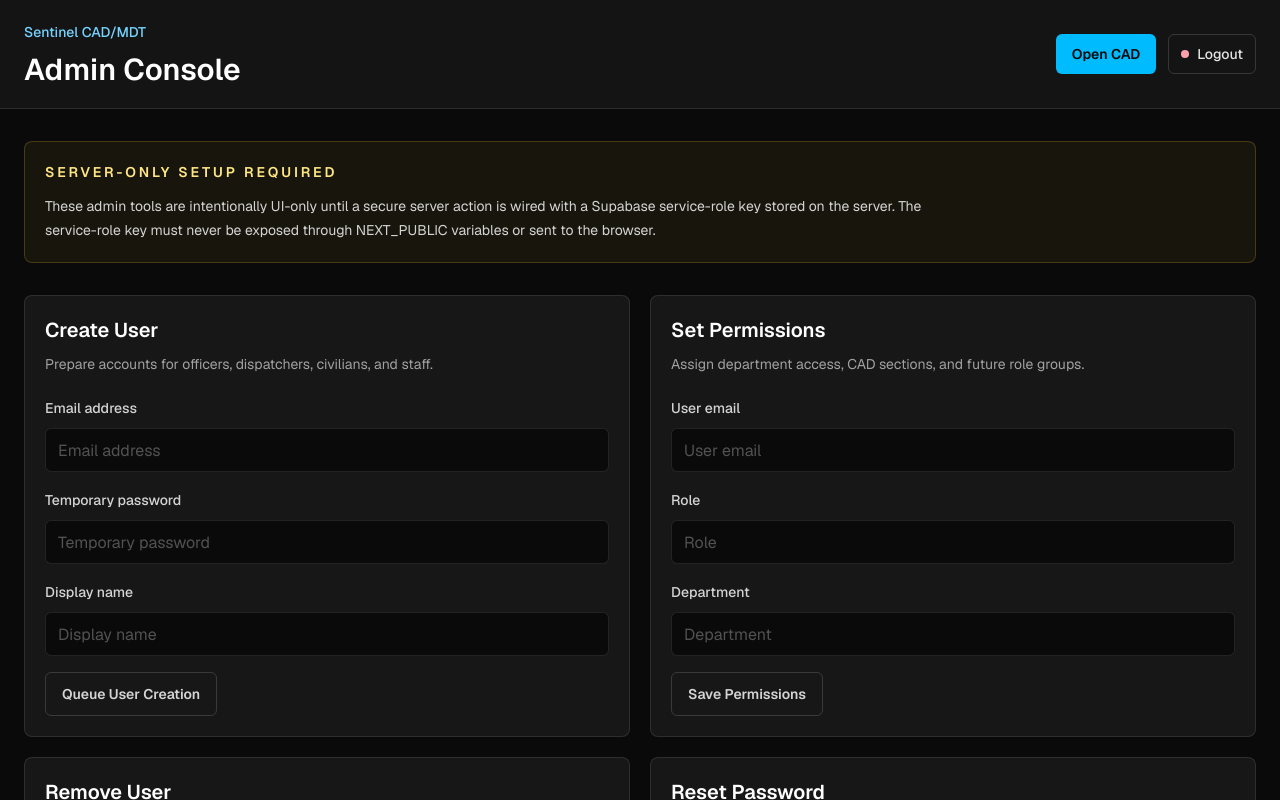
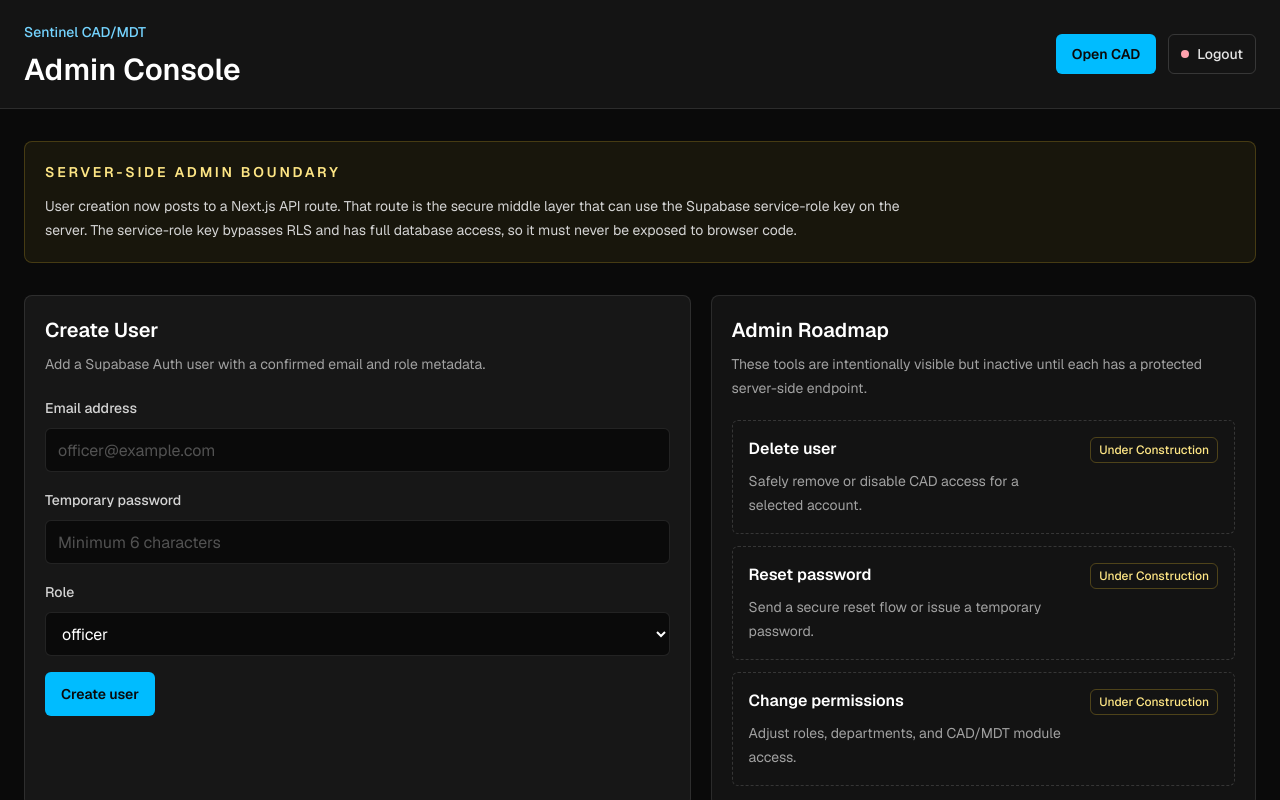
Before and after one commit to Firehorse101249/fivem-cad-mdt, a Next.js app: page /admin in a window 1280 px wide. Shown: the top 800 px of the page. Built offline with nearby package versions, Linux system fonts and the light colour scheme.

Commit message:
Update to Database
Added access to supabase, changed a couple admin restrictions, updated a few under construction systems.

```diff
--- a/app/admin/page.tsx
+++ b/app/admin/page.tsx
@@ -1,41 +1,82 @@
+"use client";
+
 import Link from "next/link";
+import { FormEvent, useState } from "react";
 import { LogoutButton } from "../_components/LogoutButton";
 
-const adminSections = [
+const roles = ["admin", "dispatch", "officer", "civilian"];
+
+const futureAdminTools = [
   {
-    title: "Create User",
-    description: "Prepare accounts for officers, dispatchers, civilians, and staff.",
-    fields: ["Email address", "Temporary password", "Display name"],
-    action: "Queue User Creation",
+    title: "Delete user",
+    description: "Safely remove or disable CAD access for a selected account.",
   },
   {
-    title: "Set Permissions",
-    description: "Assign department access, CAD sections, and future role groups.",
-    fields: ["User email", "Role", "Department"],
-    action: "Save Permissions",
+    title: "Reset password",
+    description: "Send a secure reset flow or issue a temporary password.",
   },
   {
-    title: "Remove User",
-    description: "Disable or remove users that should no longer access the CAD.",
-    fields: ["User email", "Removal reason"],
-    action: "Review Removal",
-  },
-  {
-    title: "Reset Password",
-    description: "Start a safe password reset flow for an existing user.",
-    fields: ["User email"],
-    action: "Send Reset",
+    title: "Change permissions",
+    description: "Adjust roles, departments, and CAD/MDT module access.",
   },
 ];
 
-const futureTools = [
-  "Audit log viewer",
-  "Department roster manager",
-  "Penal code editor",
-  "Server integration settings",
-];
+type CreateUserResponse = {
+  success: boolean;
+  error?: string;
+  user?: {
+    email?: string;
+    role?: string;
+  };
+};
 
 export default function AdminPage() {
+  const [email, setEmail] = useState("");
+  const [password, setPassword] = useState("");
+  const [role, setRole] = useState(roles[2]);
+  const [statusMessage, setStatusMessage] = useState("");
+  const [errorMessage, setErrorMessage] = useState("");
+  const [isSubmitting, setIsSubmitting] = useState(false);
+
+  async function handleCreateUser(event: FormEvent<HTMLFormElement>) {
+    event.preventDefault();
+    setStatusMessage("");
+    setErrorMessage("");
+    setIsSubmitting(true);
+
+    try {
+      const response = await fetch("/api/admin/users", {
+        method: "POST",
+        headers: {
+          "Content-Type": "application/json",
+        },
+        body: JSON.stringify({
+          email,
+          password,
+          role,
+        }),
+      });
+
+      const result = (await response.json()) as CreateUserResponse;
+
+      if (!response.ok || !result.success) {
+        setErrorMessage(result.error ?? "Unable to create user.");
+        return;
+      }
+
+      setStatusMessage(
+        `Created ${result.user?.email ?? email} with ${result.user?.role ?? role} access.`,
+      );
+      setEmail("");
+      setPassword("");
+      setRole(roles[2]);
+    } catch {
+      setErrorMessage("Unable to reach the admin API route.");
+    } finally {
+      setIsSubmitting(false);
+    }
+  }
+
   return (
     <main className="min-h-screen bg-neutral-950 text-neutral-100">
       <header className="border-b border-white/10 bg-neutral-900/80">
@@ -61,52 +102,118 @@ export default function AdminPage() {
       <div className="mx-auto max-w-7xl px-6 py-8">
         <section className="mb-8 rounded-lg border border-amber-300/20 bg-amber-300/[0.06] p-5">
           <p className="text-sm font-semibold uppercase tracking-[0.2em] text-amber-200">
-            Server-only setup required
+            Server-side admin boundary
           </p>
           <p className="mt-3 max-w-4xl text-sm leading-6 text-neutral-300">
-            These admin tools are intentionally UI-only until a secure server action
-            is wired with a Supabase service-role key stored on the server. The
-            service-role key must never be exposed through NEXT_PUBLIC variables or
-            sent to the browser.
+            User creation now posts to a Next.js API route. That route is the secure
+            middle layer that can use the Supabase service-role key on the server.
+            The service-role key bypasses RLS and has full database access, so it
+            must never be exposed to browser code.
           </p>
         </section>
 
-        <section className="grid gap-5 lg:grid-cols-2">
-          {adminSections.map((section) => (
-            <article key={section.title} className="rounded-lg border border-white/10 bg-neutral-900 p-5">
+        <section className="grid gap-5 lg:grid-cols-[1.1fr_0.9fr]">
+          <article className="rounded-lg border border-white/10 bg-neutral-900 p-5">
             <div className="mb-5">
-                <h2 className="text-xl font-semibold text-white">{section.title}</h2>
-                <p className="mt-2 text-sm leading-6 text-neutral-400">{section.description}</p>
+              <h2 className="text-xl font-semibold text-white">Create User</h2>
+              <p className="mt-2 text-sm leading-6 text-neutral-400">
+                Add a Supabase Auth user with a confirmed email and role metadata.
+              </p>
             </div>
 
-              <form className="space-y-4">
-                {section.fields.map((field) => (
-                  <label key={field} className="block">
-                    <span className="text-sm font-medium text-neutral-300">{field}</span>
+            <form onSubmit={handleCreateUser} className="space-y-4">
+              <label className="block">
+                <span className="text-sm font-medium text-neutral-300">Email address</span>
                 <input
-                      type={field.toLowerCase().includes("password") ? "password" : "text"}
+                  type="email"
+                  value={email}
+                  onChange={(event) => setEmail(event.target.value)}
+                  required
                   className="mt-2 h-11 w-full rounded-md border border-white/10 bg-neutral-950 px-3 text-white placeholder:text-neutral-600 focus:border-sky-300"
-                      placeholder={field}
+                  placeholder="officer@example.com"
                 />
               </label>
+
+              <label className="block">
+                <span className="text-sm font-medium text-neutral-300">Temporary password</span>
+                <input
+                  type="password"
+                  value={password}
+                  onChange={(event) => setPassword(event.target.value)}
+                  required
+                  minLength={6}
+                  className="mt-2 h-11 w-full rounded-md border border-white/10 bg-neutral-950 px-3 text-white placeholder:text-neutral-600 focus:border-sky-300"
+                  placeholder="Minimum 6 characters"
+                />
+              </label>
+
+              <label className="block">
+                <span className="text-sm font-medium text-neutral-300">Role</span>
+                <select
+                  value={role}
+                  onChange={(event) => setRole(event.target.value)}
+                  className="mt-2 h-11 w-full rounded-md border border-white/10 bg-neutral-950 px-3 text-white focus:border-sky-300"
+                >
+                  {roles.map((roleOption) => (
+                    <option key={roleOption} value={roleOption}>
+                      {roleOption}
+                    </option>
                   ))}
+                </select>
+              </label>
+
+              {statusMessage ? (
+                <div className="rounded-md border border-emerald-300/30 bg-emerald-300/10 px-3 py-2 text-sm text-emerald-100">
+                  {statusMessage}
+                </div>
+              ) : null}
+
+              {errorMessage ? (
+                <div className="rounded-md border border-rose-300/30 bg-rose-300/10 px-3 py-2 text-sm text-rose-100">
+                  {errorMessage}
+                </div>
+              ) : null}
 
               <button
-                  type="button"
-                  className="inline-flex min-h-11 items-center justify-center rounded-md border border-white/15 px-4 py-2 text-sm font-semibold text-neutral-300"
-                  title="Requires server-only Supabase admin action"
+                type="submit"
+                disabled={isSubmitting}
+                className="inline-flex min-h-11 items-center justify-center rounded-md bg-sky-400 px-4 py-2 text-sm font-semibold text-neutral-950 hover:bg-sky-300 disabled:cursor-not-allowed disabled:opacity-60"
               >
-                  {section.action}
+                {isSubmitting ? "Creating user" : "Create user"}
               </button>
             </form>
           </article>
+
+          <article className="rounded-lg border border-white/10 bg-white/[0.04] p-5">
+            <h2 className="text-xl font-semibold text-white">Admin Roadmap</h2>
+            <p className="mt-2 text-sm leading-6 text-neutral-400">
+              These tools are intentionally visible but inactive until each has a
+              protected server-side endpoint.
+            </p>
+
+            <div className="mt-5 space-y-3">
+              {futureAdminTools.map((tool) => (
+                <div key={tool.title} className="rounded-md border border-dashed border-white/15 p-4">
+                  <div className="flex items-start justify-between gap-4">
+                    <div>
+                      <h3 className="font-semibold text-white">{tool.title}</h3>
+                      <p className="mt-2 text-sm leading-6 text-neutral-400">{tool.description}</p>
+                    </div>
+                    <span className="shrink-0 rounded-md border border-amber-300/25 px-2 py-1 text-xs font-medium text-amber-200">
+                      Under Construction
+                    </span>
+                  </div>
+                </div>
               ))}
+            </div>
+          </article>
         </section>
 
-        <section className="mt-8 rounded-lg border border-white/10 bg-white/[0.04] p-5">
+        <section className="mt-8 rounded-lg border border-white/10 bg-neutral-900 p-5">
           <h2 className="text-xl font-semibold text-white">Future Admin Tools</h2>
           <div className="mt-5 grid gap-3 md:grid-cols-2 lg:grid-cols-4">
-            {futureTools.map((tool) => (
+            {["Audit log viewer", "Department roster manager", "Penal code editor", "Server integration settings"].map(
+              (tool) => (
                 <div key={tool} className="rounded-md border border-dashed border-white/15 p-4">
                   <div className="mb-4 size-2 rounded-full bg-sky-300" />
                   <p className="text-sm font-medium text-neutral-300">{tool}</p>
@@ -114,7 +221,8 @@ export default function AdminPage() {
                     Under Construction
                   </p>
                 </div>
-            ))}
+              ),
+            )}
           </div>
         </section>
       </div>
--- /dev/null
+++ b/app/api/admin/users/route.ts
@@ -0,0 +1,78 @@
+import { NextResponse } from "next/server";
+import { getSupabaseAdminClient } from "@/src/lib/supabaseAdmin";
+
+type CreateUserBody = {
+  email?: unknown;
+  password?: unknown;
+  role?: unknown;
+};
+
+type ApiError = {
+  message?: string;
+};
+
+function isNonEmptyString(value: unknown): value is string {
+  return typeof value === "string" && value.trim().length > 0;
+}
+
+function errorResponse(message: string, status: number) {
+  return NextResponse.json({ success: false, error: message }, { status });
+}
+
+// TODO: Protect this route with verified admin authentication/authorization.
+// API routes act as a secure middle layer: the browser calls this endpoint, and
+// only this server-side route touches the service role key. That key bypasses
+// RLS and has full Supabase project access, so it must never be exposed client-side.
+export async function POST(request: Request) {
+  let body: CreateUserBody;
+
+  try {
+    body = (await request.json()) as CreateUserBody;
+  } catch {
+    return errorResponse("Invalid JSON body.", 400);
+  }
+
+  const email = isNonEmptyString(body.email) ? body.email.trim() : "";
+  const password = isNonEmptyString(body.password) ? body.password : "";
+  const role = isNonEmptyString(body.role) ? body.role.trim() : "";
+
+  if (!email || !password || !role) {
+    return errorResponse("Email, password, and role are required.", 400);
+  }
+
+  try {
+    const supabaseAdmin = getSupabaseAdminClient();
+
+    const { data, error } = await supabaseAdmin.auth.admin.createUser({
+      email,
+      password,
+      email_confirm: true,
+      user_metadata: {
+        role,
+      },
+    });
+
+    if (error) {
+      return errorResponse(error.message, 400);
+    }
+
+    return NextResponse.json(
+      {
+        success: true,
+        user: {
+          id: data.user?.id,
+          email: data.user?.email,
+          role: data.user?.user_metadata?.role ?? role,
+        },
+      },
+      { status: 201 },
+    );
+  } catch (error) {
+    const message =
+      error instanceof Error
+        ? error.message
+        : (error as ApiError).message ?? "Unable to create user.";
+
+    return errorResponse(message, 500);
+  }
+}
--- /dev/null
+++ b/src/lib/supabaseAdmin.ts
@@ -0,0 +1,25 @@
+import { createClient, type SupabaseClient } from "@supabase/supabase-js";
+
+let supabaseAdmin: SupabaseClient | null = null;
+
+export function getSupabaseAdminClient() {
+  const supabaseUrl = process.env.NEXT_PUBLIC_SUPABASE_URL;
+  const serviceRoleKey = process.env.SUPABASE_SERVICE_ROLE_KEY;
+
+  if (!supabaseUrl || !serviceRoleKey) {
+    throw new Error("Missing Supabase admin environment variables.");
+  }
+
+  if (!supabaseAdmin) {
+    // Server-only: the service role key bypasses RLS and has full database access.
+    // Never import this helper into client components or expose the key to the browser.
+    supabaseAdmin = createClient(supabaseUrl, serviceRoleKey, {
+      auth: {
+        autoRefreshToken: false,
+        persistSession: false,
+      },
+    });
+  }
+
+  return supabaseAdmin;
+}
```
Lines whose indentation alone changed are shown as unchanged.
